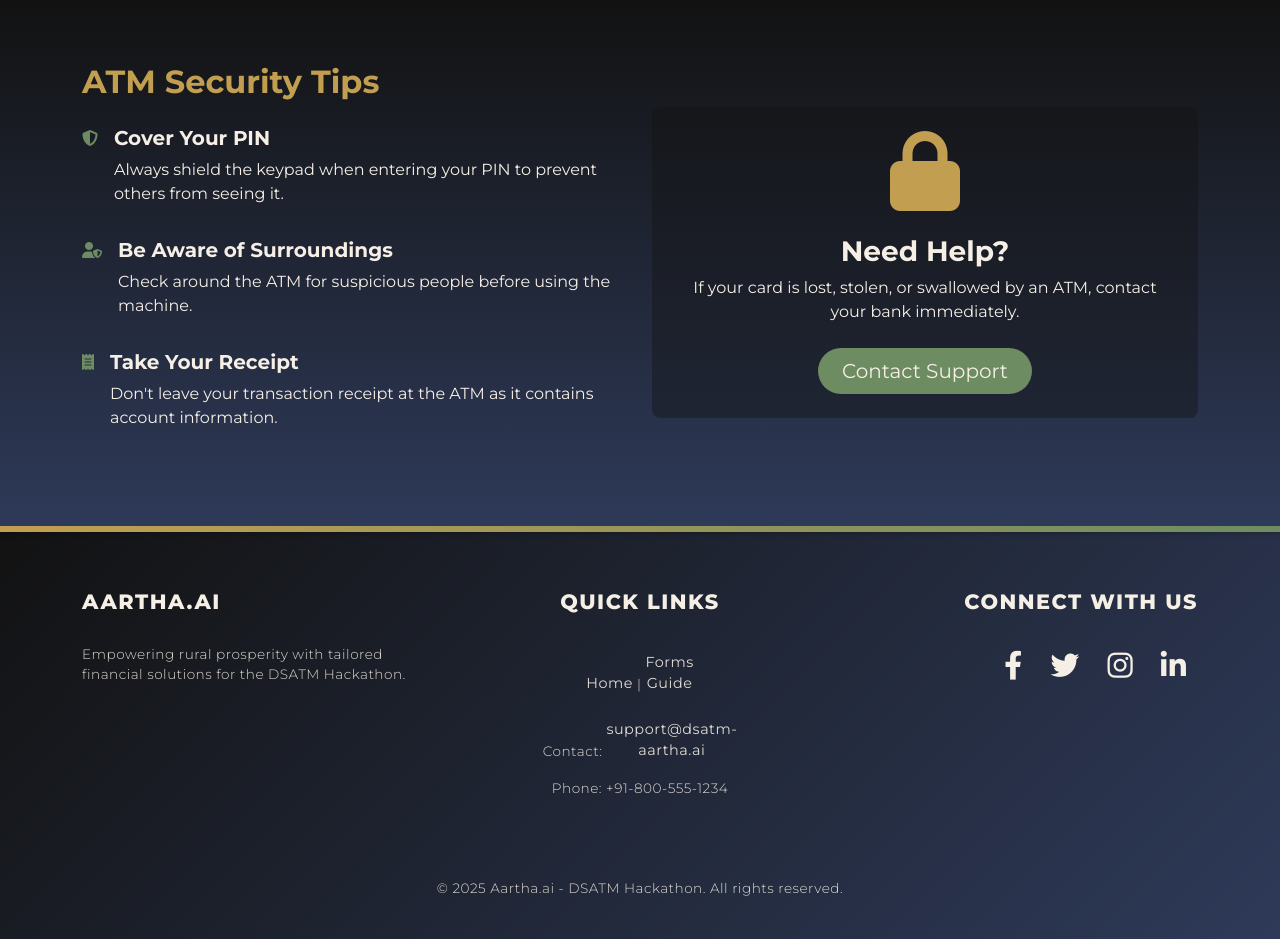
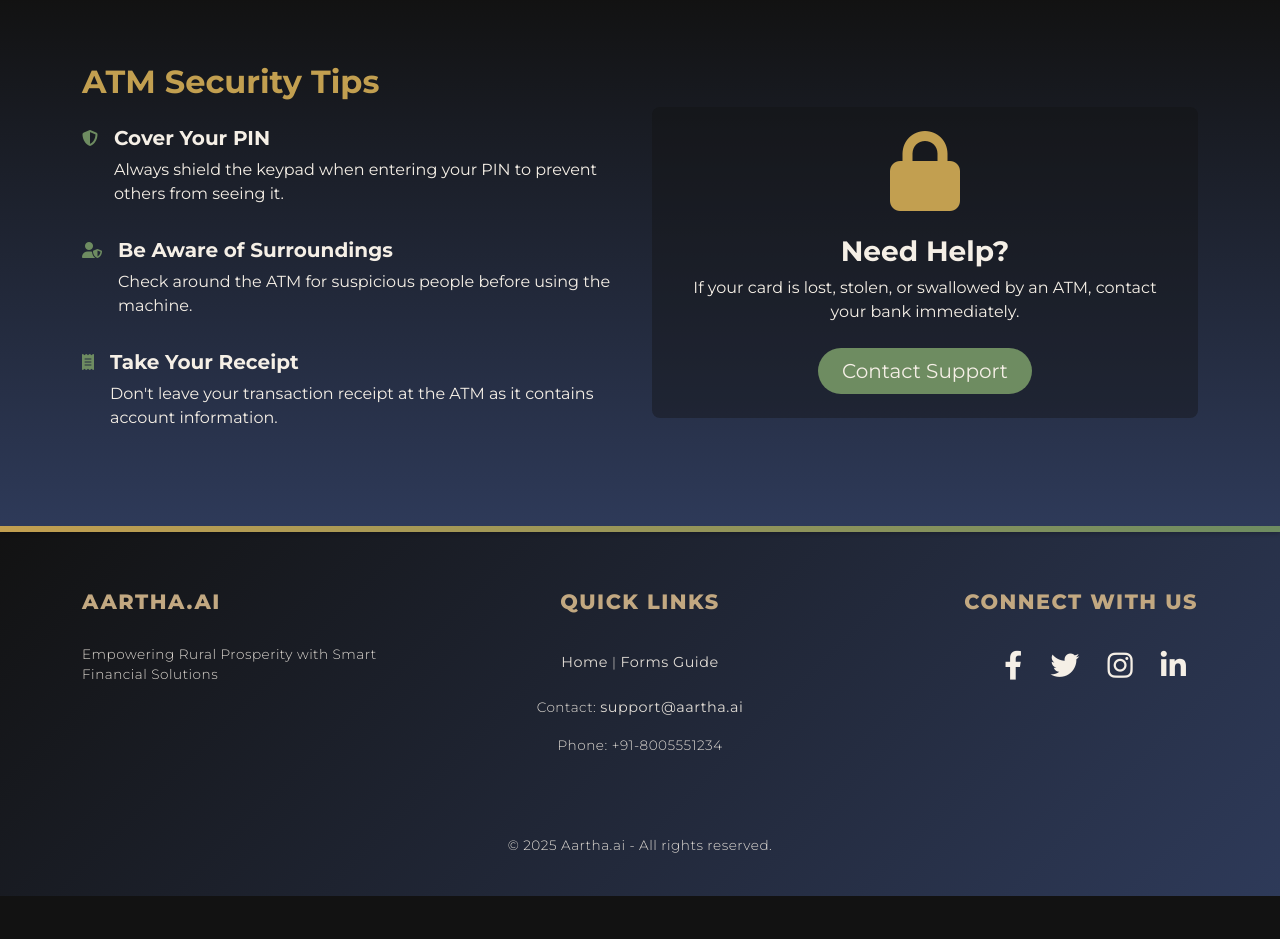
Before and after one commit to Aryan-Prasad-666/DSATM-Hackathon, a Flask app: page /atm_guide in a window 1280 px wide. Shown: the part 1847-2786 px from the top of the page. After the commit the page ends 2743 px from the top, so only its background shows below. Run offline with Flask 3, Linux system fonts and the light colour scheme.

Commit message:
updated footer

```diff
--- a/templates/base.html
+++ b/templates/base.html
@@ -164,7 +164,7 @@
         .footer h5 {
             font-weight: 800;
             font-size: 1.3rem;
-            color: var(--sandalwood-cream);
+            color: #c2a881;
             text-transform: uppercase;
             letter-spacing: 1.5px;
             margin-bottom: 1.8rem;
@@ -353,13 +353,13 @@
             <div class="row">
                 <div class="col-md-4 text-center text-md-start mb-5">
                     <h5>Aartha.ai</h5>
-                    <p>Empowering rural prosperity with tailored financial solutions for the DSATM Hackathon.</p>
+                    <p>Empowering Rural Prosperity with Smart Financial Solutions</p>
                 </div>
                 <div class="col-md-4 text-center mb-5 quick-links">
                     <h5>Quick Links</h5>
-                    <p><a href="{{ url_for('index') }}">Home</a> | <a href="{{ url_for('upload_form') }}">Forms<br>Guide</a></p>
-                    <p>Contact: <a href="mailto:support@dsatm-aartha.ai">support@dsatm-<br>aartha.ai</a></p>
-                    <p>Phone: +91-800-555-1234</p>
+                    <p><a href="{{ url_for('index') }}">Home</a>  |  <a href="{{ url_for('upload_form') }}">Forms Guide</a></p>
+                    <p>Contact: <a href="mailto:support@dsatm-aartha.ai">support@aartha.ai</a></p>
+                    <p>Phone: +91-8005551234</p>
                 </div>
                 <div class="col-md-4 text-center text-md-end mb-5 connect-section">
                     <h5>Connect With Us</h5>
@@ -372,7 +372,7 @@
                 </div>
             </div>
             <div class="text-center mt-4">
-                <p>© 2025 Aartha.ai - DSATM Hackathon. All rights reserved.</p>
+                <p>© 2025 Aartha.ai - All rights reserved.</p>
             </div>
         </div>
     </footer>
```
